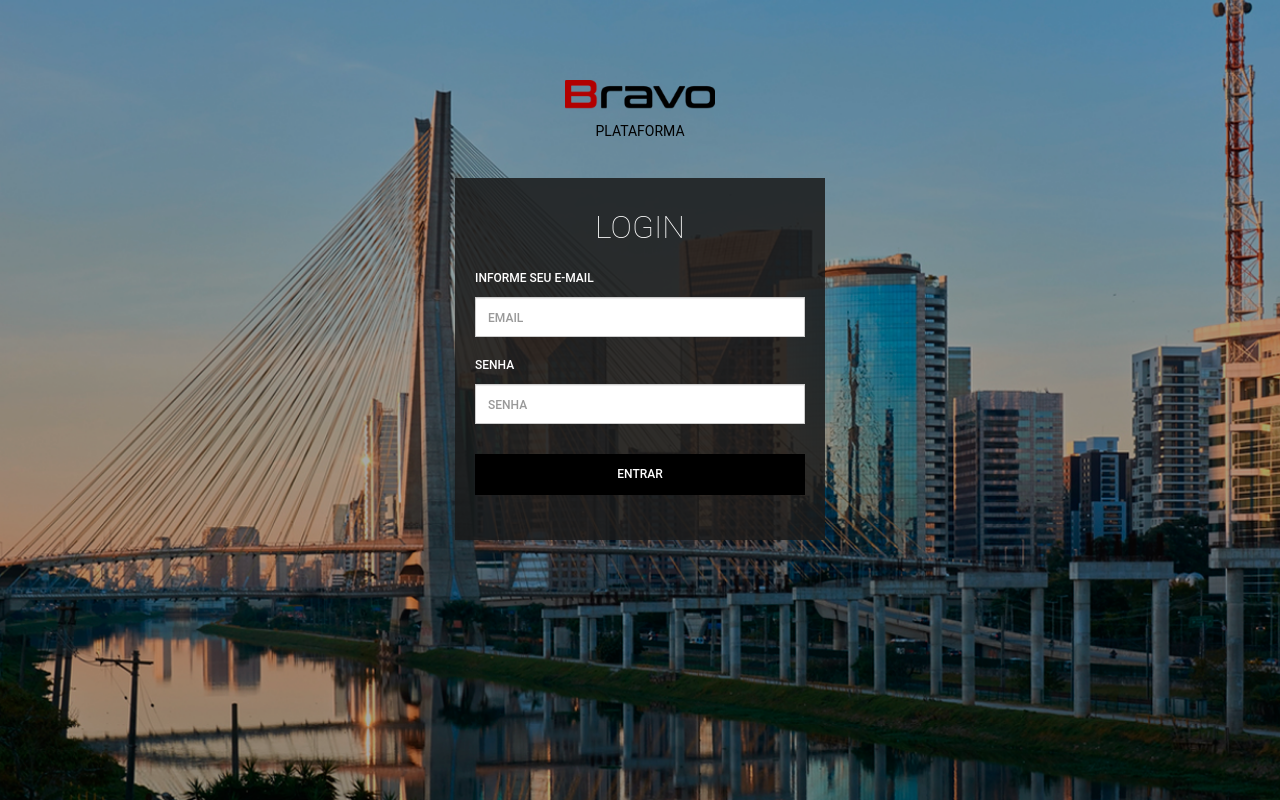
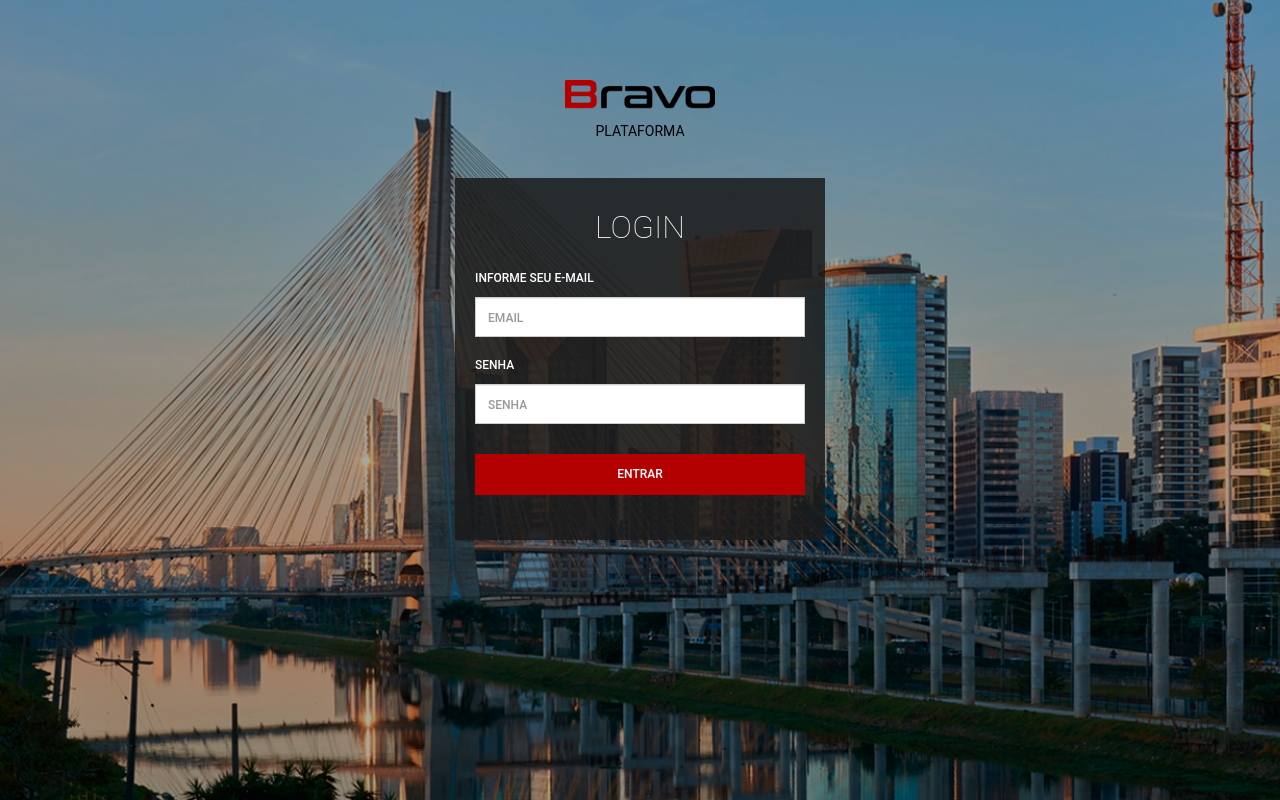
Before and after one commit to wilsonalencar/plataformabravo, a PHP site: page /login.php in a window 1280 px wide. Run offline with PHP 8.4, Linux system fonts and the light colour scheme; some libraries are stand-ins or nearby versions.

Commit message:
correção

```diff
--- a/view/assets/css/main.css
+++ b/view/assets/css/main.css
@@ -97,7 +97,7 @@ body, html {
 .button-login {
     width: 100%;
     padding: 12px;
-    background: black;
+    background: #b30000;
     border: 0px none;
     color: #fff;
     font-weight: 500;
```
